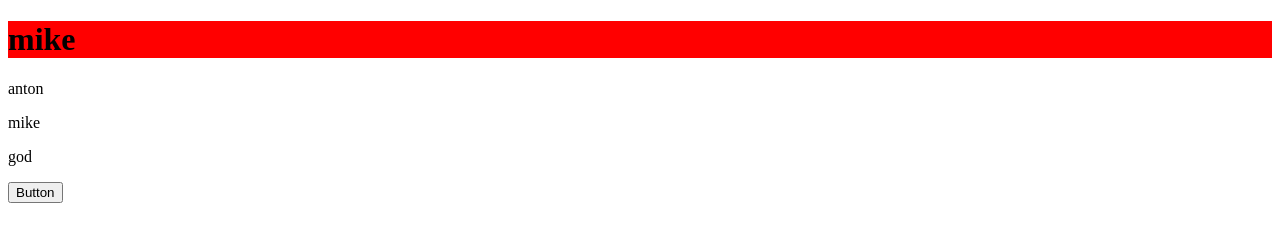
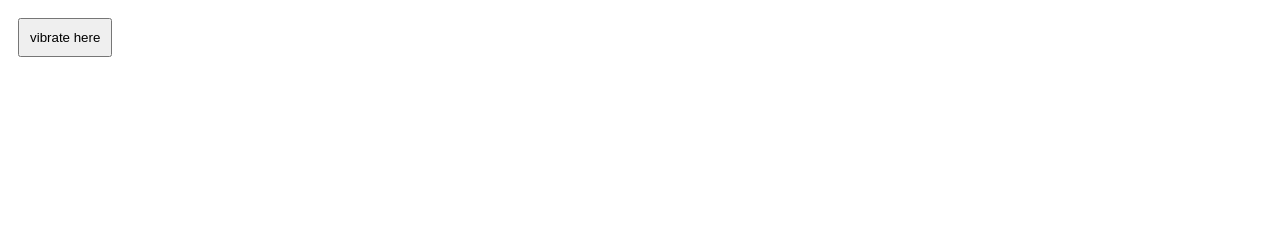
Before and after one commit to anton25360/js-playground, a plain HTML site: page index.html in a window 1280 px wide. Drawn offline with Linux system fonts and the light colour scheme.

Commit message:
Added vibrate

```diff
--- a/index.html
+++ b/index.html
@@ -1,21 +1,21 @@
 <!DOCTYPE html>
 <html lang="en">
+
 <head>
-    <title>Document</title>
+    <title>Playground</title>
     <meta charset="UTF-8">
     <meta name="viewport" content="width=device-width, initial-scale=1.0">
+    <link rel="stylesheet" href="main.css">
 
-    <script defer src="script.js"></script>
+    <script defer src="main.js"></script>
+
 </head>
+
 <body>
 
-    <h1 data-age="27">hello i am anton</h1>
 
-    <div id="parent"></div>
-
-    <button>Button</button>
-
-
+    <button id="but">vibrate here</button>
 
 </body>
+
 </html>
--- /dev/null
+++ b/main.css
@@ -0,0 +1,4 @@
+#but{
+    padding: 10px;
+    margin: 10px;
+}
--- /dev/null
+++ b/main.js
@@ -0,0 +1,4 @@
+document.querySelector('#but').addEventListener('click',function(){
+    // alert('hi there')
+    navigator.vibrate(10000)
+})
--- a/script.js
+++ /dev/null
@@ -1,30 +0,0 @@
-var hello ='Hello, world!';
-console.log(hello);
-
-document.querySelector('h1').innerText = 'mike'
-document.querySelector('h1').style.background = '#ff0000'
-
-//array
-let people = [
-    { name : 'anton', age : 18 },
-    { name : 'mike', age : 27 },
-    { name : 'god', age : 100 }
-]
-
-//outputs the array on the screen
-people.forEach(function(element) {
-    console.log(element['name'])
-    document.querySelector('#parent').innerHTML += '<p class="title" data-age='+ element.age + '>' + element.name + '</p>'
-});
-
-//outputs the person's age as a popup
-document.querySelectorAll('p').forEach(element => {
-    element.addEventListener('click',function() {
-        alert(element.getAttribute('data-age'))
-    })
-});
-
-//button popup
-document.querySelector('button').addEventListener('click', function() {
-    alert('you clicked a button')
-})
```
